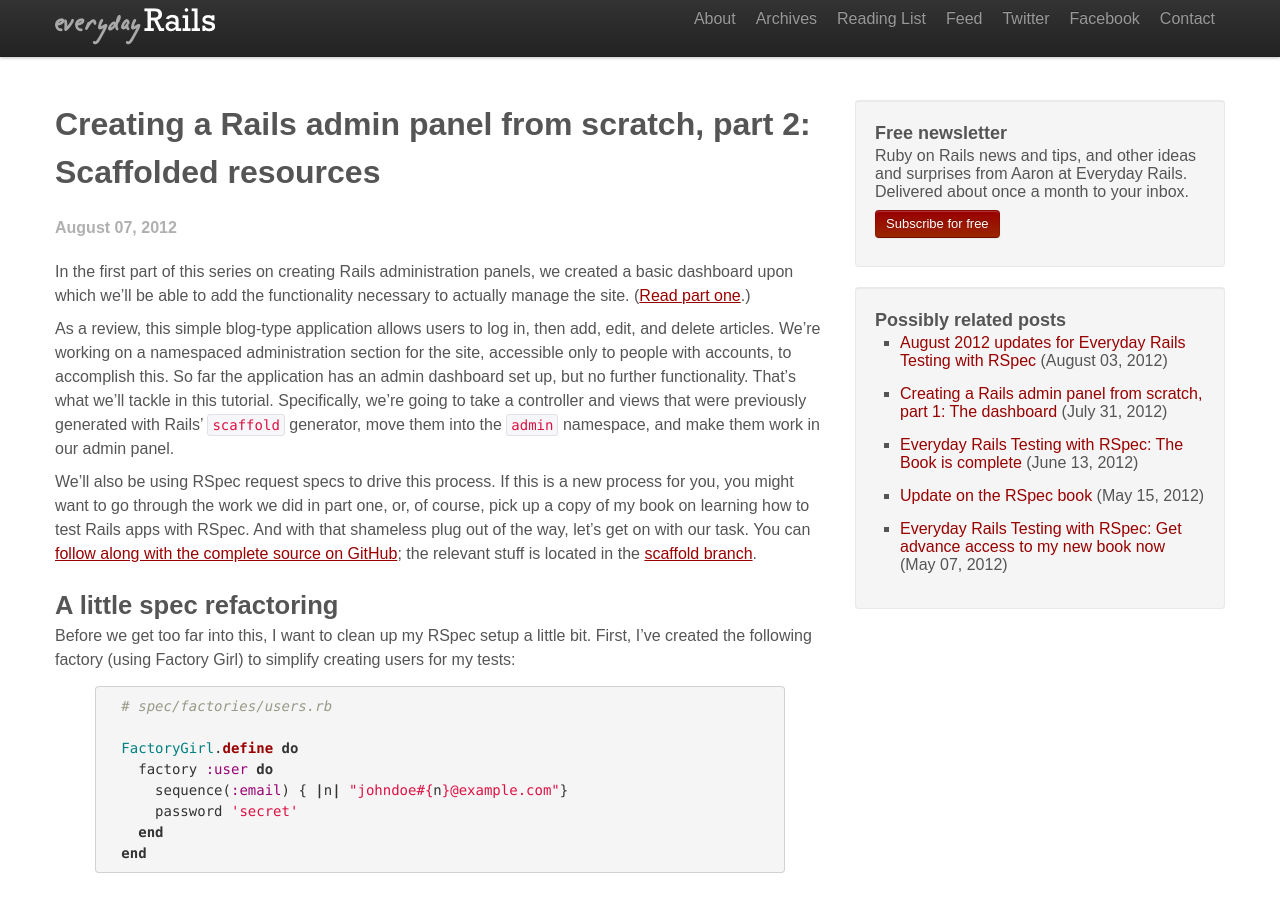
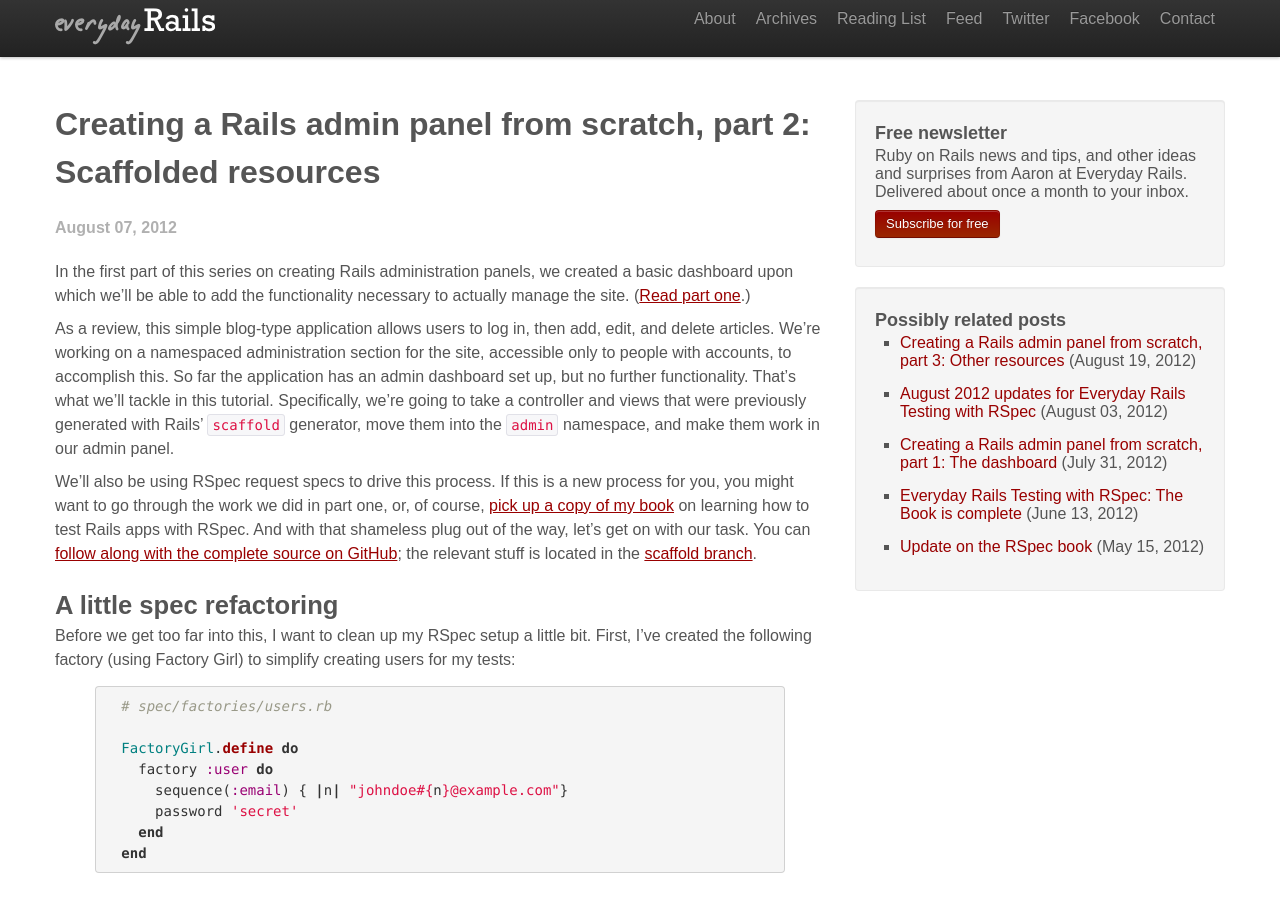
Before and after one commit to everydayrails/everyday-rails, a Jekyll site: the page built from _posts/2012-08-07-rails-admin-panel-from-scratch-2.markdown, in a window 1280 px wide and 900 px high. Built offline with Jekyll 4.4.1, drawn with Linux system fonts in a browser that asks for light colours; some web fonts are replaced; Markdown is read by kramdown in place of the engine named in the settings; comment, search, counter and statistics services are not loaded; some of the changed lines change nothing that is shown.

Commit message:
add final post in admin panel series

```diff
--- a/_posts/2012-08-07-rails-admin-panel-from-scratch-2.markdown
+++ b/_posts/2012-08-07-rails-admin-panel-from-scratch-2.markdown
@@ -8,7 +8,7 @@
 
 As a review, this simple blog-type application allows users to log in, then add, edit, and delete articles. We're working on a namespaced administration section for the site, accessible only to people with accounts, to accomplish this. So far the application has an admin dashboard set up, but no further functionality. That's what we'll tackle in this tutorial. Specifically, we're going to take a controller and views that were previously generated with Rails' `scaffold` generator, move them into the `admin` namespace, and make them work in our admin panel.
 
-We'll also be using RSpec request specs to drive this process. If this is a new process for you, you might want to go through the work we did in part one, or, of course, pick up a copy of my book on learning how to test Rails apps with RSpec. And with that shameless plug out of the way, let's get on with our task. You can [follow along with the complete source on GitHub](https://github.com/ruralocity/admin_demo); the relevant stuff is located in the [scaffold branch](https://github.com/ruralocity/admin_demo/tree/scaffold).
+We'll also be using RSpec request specs to drive this process. If this is a new process for you, you might want to go through the work we did in part one, or, of course, [pick up a copy of my book](https://leanpub.com/everydayrailsrspec) on learning how to test Rails apps with RSpec. And with that shameless plug out of the way, let's get on with our task. You can [follow along with the complete source on GitHub](https://github.com/ruralocity/admin_demo); the relevant stuff is located in the [scaffold branch](https://github.com/ruralocity/admin_demo/tree/scaffold).
 
 ## A little spec refactoring
 
--- /dev/null
+++ b/_posts/2012-08-19-rails-admin-panel-from-scratch-3.markdown.markdown
@@ -0,0 +1,308 @@
+---
+layout: post
+title: "Creating a Rails admin panel from scratch, part 3: Other resources"
+excerpt: "In the final part of this series, we'll create a fresh controller and views to manage an ActiveAdmin resource within our namespaced admin panel."
+---
+
+Over the past couple of weeks I've been sharing a technique for building namespaced administration interfaces into Rails applications. So far in this series we've [created a basic administration dashboard](http://everydayrails.com/2012/07/31/rails-admin-panel-from-scratch.html) and [leveraged Rails scaffolds](http://everydayrails.com/2012/08/07/rails-admin-panel-from-scratch-2.html) to add some functionality to it. In this final post we'll add another round of functionality--this time, for a model that already exists in an application.
+
+The incredibly simple blogging application includes a `User` model to allow authors to log in and create posts. However, so far the application doesn't yet have any functionality to manage those users. We'll add that now, once again following a test-driven approach with RSpec. (As a reminder-slash-shameless plug, if you're interested in a simple way to get going with RSpec and TDD, [check out my book](https://leanpub.com/everydayrailsrspec) on the subject to get started). The [application's source](https://github.com/ruralocity/admin_demo) can be seen in its entirety on GitHub; see the the [resources branch](https://github.com/ruralocity/admin_demo/tree/resource) for code specific to this post.
+
+## Adding a user
+
+Let's get going: We'll start with an interface for adding new users. Here's the request spec we'll make pass:
+
+{% highlight ruby %}
+  # spec/requests/admin_spec.rb
+
+  describe 'user management' do
+    before :each do
+      user = FactoryGirl.create(:user)
+      sign_in user
+    end
+
+    it "adds a user" do
+      click_link 'Manage Users'
+      current_path.should eq admin_users_path
+
+      expect{
+        click_link 'New User'
+        fill_in 'Email', with: 'aaron@everydayrails.com'
+        fill_in 'Password', with: 'secret'
+        fill_in 'Password confirmation', with: 'secret'
+        click_button 'Create User'
+      }.to change(User, :count).by(1)
+
+      current_path.should eq admin_users_path
+      page.should have_content 'aaron@everydayrails.com'
+    end
+  end
+{% endhighlight %}
+
+If you read the previous post in this series, this should look pretty familiar; we'll create a similar interface for user management now. Following test-driven development, our spec fails pretty quickly:
+
+    1) site administration user management adds a user
+       Failure/Error: current_path.should eq admin_users_path
+       NameError:
+         undefined local variable or method `admin_users_path' for #<RSpec::Core::ExampleGroup::Nested_4::Nested_3:0x007f83c940d658>
+
+Again, these failures should look pretty familiar by now. In this case we need to add a namespaced route for managing users:
+
+{% highlight ruby %}
+  # config/routes.rb
+
+  namespace :admin do
+    get '', to: 'dashboard#index', as: '/'
+    resources :articles
+    resources :users
+  end
+{% endhighlight %}
+
+The next failure points to the fact that the dashboard we created back in the first post in this series is missing a complete link for managing users.
+
+    1) site administration user management adds a user
+       Failure/Error: current_path.should eq admin_users_path
+
+         expected: "/admin/users"
+              got: "/admin"
+
+         (compared using ==)
+
+Easy enough to fix:
+
+{% highlight erb %}
+  <!-- app/views/admin/dashboard/index.html.erb -->
+
+  <h1>Administration</h1>
+
+  <ul>
+    <li><%= link_to 'Manage Users', admin_users_path %></li>
+    <li><%= link_to 'Manage Articles', admin_articles_path %></li>
+  </ul>
+{% endhighlight %}
+
+Another step forward, and another failed expectation:
+
+    1) site administration user management adds a user
+       Failure/Error: click_link 'Manage Users'
+       ActionController::RoutingError:
+         uninitialized constant Admin::UsersController
+
+Looks like we need to add a controller. Unlike the previous post, where we moved existing files to add admin functionality, this time we'll add it from scratch:
+
+{% highlight bash %}
+  rails generate controller admin/users index
+{% endhighlight %}
+
+This creates the controller in `app/controllers/admin`, as well as an ERB template we'll get to next in `app/views/admin/users`. (It also adds the route `  get "users/index"` to `config/routes.rb`; we're not going to use that route so we can delete it.) In fact, the next failure points to something missing in this template:
+
+    1) site administration user management adds a user
+       Failure/Error: click_link 'New User'
+       Capybara::ElementNotFound:
+         no link with title, id or text 'New User' found
+
+The view template will eventually include the ability to list existing users, of course, but for now let's just do the minimum amount of work to make this expectation pass:
+
+{% highlight erb %}
+  <!-- app/views/admin/users/index.html.erb -->
+
+  <h1>Listing users</h1>
+
+  <%= link_to 'New User', new_admin_user_path %>
+{% endhighlight %}
+
+And another failure:
+
+    Failures:
+
+      1) site administration user management adds a user
+         Failure/Error: click_link 'New User'
+         AbstractController::ActionNotFound:
+           The action 'new' could not be found for Admin::UsersController
+
+No problem--the controller we created a moment ago doesn't have a `new` method, but we can easily add that now.
+
+{% highlight ruby %}
+  # app/controllers/admin/users_controller.rb
+
+  class Admin::UsersController < ApplicationController
+    def index
+    end
+
+    def new
+    end
+  end
+{% endhighlight %}
+
+The next failure suggests the method needs a corresponding view:
+
+    1) site administration user management adds a user
+       Failure/Error: click_link 'New User'
+       ActionView::MissingTemplate:
+         Missing template admin/users/new, application/new with {:locale=>[:en], :formats=>[:html], :handlers=>[:erb, :builder, :coffee]}. Searched in:
+           * "/Users/asumner/Sites/Rails/admin_demo/app/views"
+
+So let's go ahead and add that--just a blank file at `app/views/admin/users/new.html.erb` is all we need to push the process forward. Now RSpec will complain about not finding the actual form we've told it to expect:
+
+    1) site administration user management adds a user
+       Failure/Error: fill_in 'Email', with: 'aaron@everydayrails.com'
+       Capybara::ElementNotFound:
+         cannot fill in, no text field, text area or password field with id, name, or label 'Email' found
+
+I'm just going to use the general style of form as Rails' scaffold generators would provide to place the form in the `new.html.erb` template we created a second ago:
+
+{% highlight erb %}
+  <!-- app/views/admin/users/new.html.erb -->
+
+  <h1>New user</h1>
+
+  <%= form_for([:admin,@user]) do |f| %>
+    <% if @user.errors.any? %>
+      <div id="error_explanation">
+        <h2><%= pluralize(@user.errors.count, "error") %> prohibited this user from being saved:</h2>
+
+        <ul>
+        <% @user.errors.full_messages.each do |msg| %>
+          <li><%= msg %></li>
+        <% end %>
+        </ul>
+      </div>
+    <% end %>
+
+    <div class="field">
+      <%= f.label :email %><br />
+      <%= f.text_field :email %>
+    </div>
+    <div class="field">
+      <%= f.label :password %><br />
+      <%= f.password_field :password %>
+    </div>
+    <div class="field">
+      <%= f.label :password_confirmation %><br />
+      <%= f.password_field :password_confirmation %>
+    </div>
+    <div class="actions">
+      <%= f.submit %>
+    </div>
+  <% end %>
+{% endhighlight %}
+
+Which yields a fresh RSpec failure:
+
+    1) site administration user management adds a user
+       Failure/Error: click_link 'New User'
+       ActionView::Template::Error:
+         undefined method `model_name' for NilClass:Class
+
+We just need something to pass to `@user` in the form--this is easily remedied in the controller:
+
+{% highlight ruby %}
+  # app/controllers/admin/users_controller.rb
+
+  class Admin::UsersController < ApplicationController
+    def index
+    end
+
+    def new
+      @user = User.new
+    end
+  end
+{% endhighlight %}
+
+Now the spec is looking for a `create` method in the Users controller.
+
+    1) site administration user management adds a user
+       Failure/Error: click_button 'Create User'
+       AbstractController::ActionNotFound:
+         The action 'create' could not be found for Admin::UsersController
+
+Again, I'm just going to follow the style this method would have had it been generated by a Rails scaffold.
+
+{% highlight ruby %}
+  # app/controllers/admin/users_controller.rb
+
+  def create
+    @user = User.new(params[:user])
+
+    respond_to do |format|
+      if @user.save
+        format.html { redirect_to admin_users_url, notice: 'User was successfully created.' }
+        format.json { render json: @user, status: :created, location: [:admin,@user] }
+      else
+        format.html { render action: "new" }
+        format.json { render json: @user.errors, status: :unprocessable_entity }
+      end
+    end
+  end
+{% endhighlight %}
+
+We're getting really close now, but we've got a couple more things to take care of. First, a new failed expectation:
+
+    1) site administration user management adds a user
+       Failure/Error: page.should have_content 'aaron@everydayrails.com'
+         expected there to be content "aaron@everydayrails.com" in "AdminDemo\n\n    Logged in as johndoe1@example.com.\n    Log Out\n\n  Listing users\n\nNew User\n\n\n"
+
+Let's go back to the `index` template to add this.
+
+{% highlight erb %}
+  <!-- app/views/admin/users/index.html.erb -->
+
+  <h1>Listing users</h1>
+
+  <table>
+    <tr>
+      <th>Email</th>
+    </tr>
+
+  <% @users.each do |user| %>
+    <tr>
+      <td><%= user.email %></td>
+    </tr>
+  <% end %>
+  </table>
+
+  <br />
+
+  <%= link_to 'New User', new_admin_user_path %>
+{% endhighlight %}
+
+Oops, a fresh failure:
+
+    1) site administration user management adds a user
+       Failure/Error: click_link 'Manage Users'
+       ActionView::Template::Error:
+         undefined method `each' for nil:NilClass
+
+Remedied by a quick addition to the controller:
+
+{% highlight ruby %}
+  # app/controllers/admin/users_controller.rb
+
+  def index
+    @users = User.all
+  end
+{% endhighlight %}
+
+And now the request spec should pass! Blog editors--anyone with an account, basically--can now add more users through the admin panel. As in the previous post, however, we've still got a little more to do. This spec tests the happy path: A known user logs in and enters a user correctly in the form. We've got some other cases to test and potential functionality to add:
+
+1. What happens if someone accesses the form without logging in first?
+2. What happens if the password and password confirmation don't match?
+3. What happens if an incorrectly-formatted email address is entered?
+4. What happens if a duplicate email address is entered?
+
+I'm not going to explicitly go through these here, but you can look at the source on GitHub for more details. Short answers:
+
+1. Test this at the controller and make sure to `authorize` the new controller.
+2. The way we've implemented passwords uses the `has_secure_password` functionality built into Rails; it should therefore be adequately tested already without us adding another.
+3. Add a custom validation to the `User` model and test at that level. You could get pretty detailed with this if you wish--I included a couple of examples in the full source.
+4. This would also be tested at the model level (though since uniqueness validations are built into Rails, one might argue that it's not strictly necessary to test). In the interest of completion, it wouldn't hurt to add a controller-level test to make sure the controller (in this case, the `create` method) properly handles invalid form submissions, too.
+
+## Next steps
+
+That's about it for this exercise. Of course, you may need more functionality for your user management, such as editing existing accounts or suspending them from login. I'll leave that up to you to implement in your own applications.
+
+The interface is also pretty spartan--you might want to spruce it up with something like Twitter Bootstrap, or add filtering functionality with [Ransack](http://rubygems.org/gems/ransack). Again, I'll leave that up to you--the point of this series has been to start with the basics and build up from there.
+
+## Wrapping up
+
+That will wrap up this series on creating administration interfaces for your Rails applications, without a soup-to-nuts solution like ActiveAdmin. We not only built an admin panel--we also looked at how to namespace Rails routes (pretty easily, as it turns out) and how to use RSpec request specs to drive the development. I hope you found this series useful.
```
